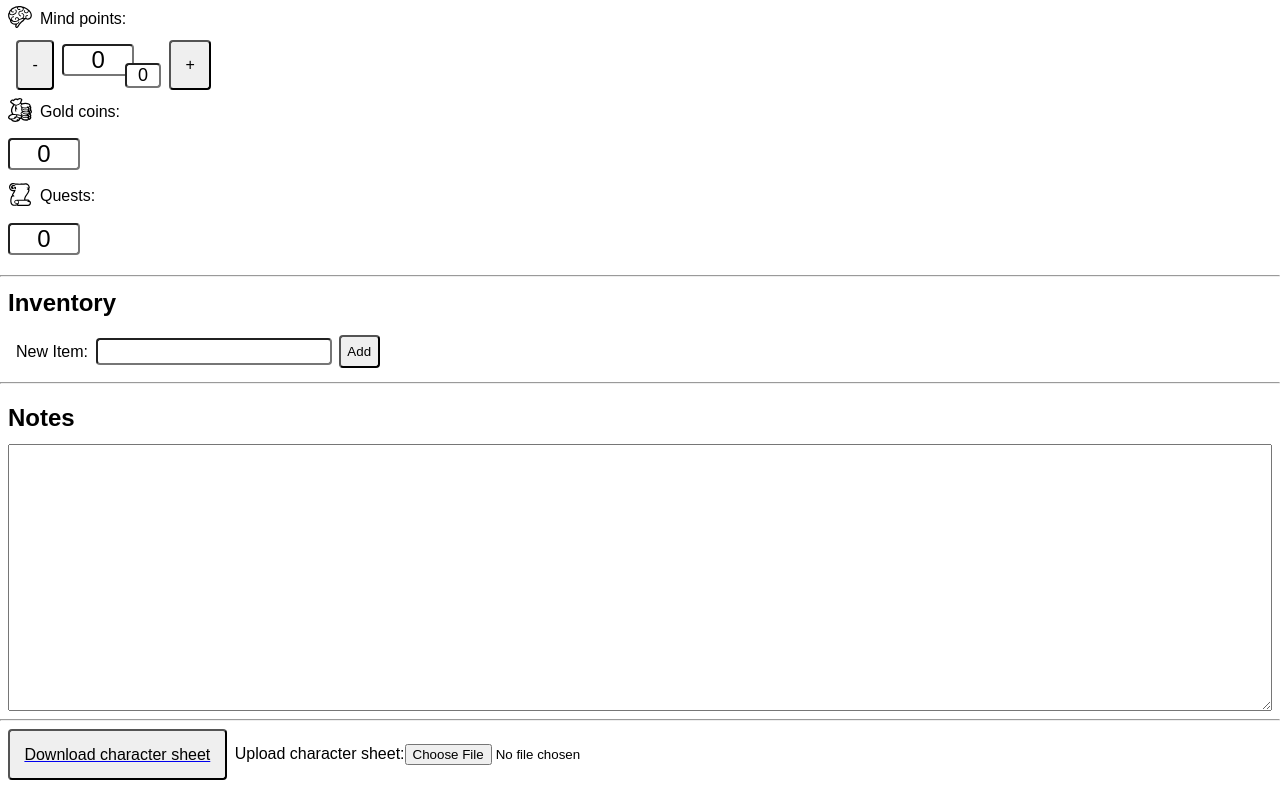
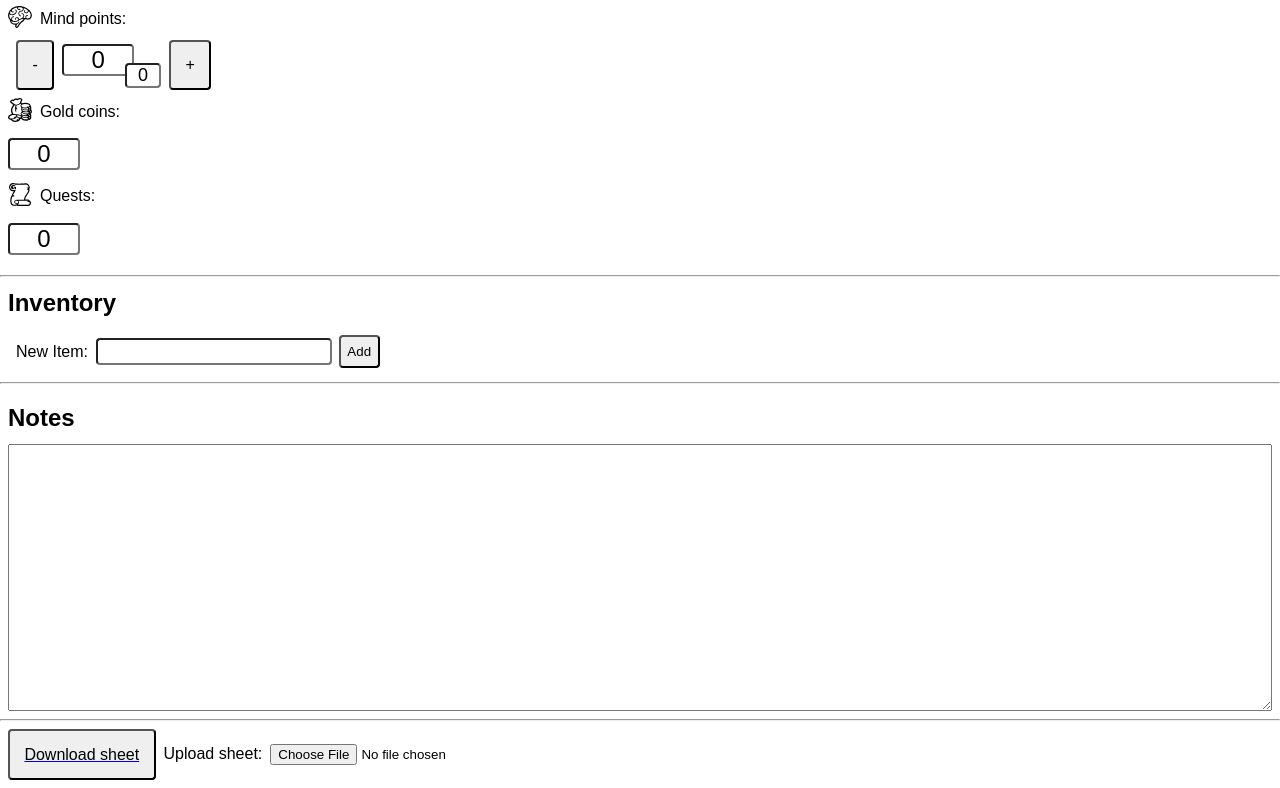
Before and after one commit to fburato/heroquest-character-sheet, a Next.js app: page /heroquest-character-sheet/ in a window 1280 px wide. Shown: the part 506-1294 px from the top of the page. Built offline with nearby package versions, Linux system fonts and the light colour scheme.

Commit message:
Add internationalisation

```diff
--- a/src/app/components/character_sheet.tsx
+++ b/src/app/components/character_sheet.tsx
@@ -6,12 +6,14 @@ import GeneralInfo from "./general"
 import CharacterValues from "./character_values"
 import InventoryComponent from "./inventory"
 import NotesSection from "./notes"
+import { getLocalisedMessages } from "./lang"
 
 export default function CharacterSheet() {
+    const messages = getLocalisedMessages()
     return (
         <div className="characterSheet">
             <section>
-                <h1 id="header">Character sheet</h1>
+                <h1 id="header">{messages["app.header"]}</h1>
             </section>
             <GeneralInfo />
             <hr />
--- a/src/app/components/character_values/component.tsx
+++ b/src/app/components/character_values/component.tsx
@@ -1,6 +1,7 @@
 import { FC } from "react"
 import { useDispatch, useSelector } from "react-redux"
 import { changeAttackDiceBaseValue, changeAttackDiceValue, changeBodyPointsBaseValue, changeBodyPointsValue, changeDefendDiceBaseValue, changeDefendDiceValue, changeGoldCoinsValue, changeMindPointsBaseValue, changeMindPointsValue, changeQuestsValue, CharacterValues, decreaseAttackDiceValue, decreaseBodyPointsValue, decreaseDefendDiceValue, decreaseMindPointsValue, increaseAttackDiceValue, increaseBodyPointsValue, increaseDefendDiceValue, increaseMindPointsValue } from "./reducer"
+import { getLocalisedMessages } from "../lang"
 
 
 const NumericFieldWithBase: FC<{
@@ -50,6 +51,7 @@ const NumericField: FC<{ valueId: string, label: string, value: number, onChange
 }
 
 const CharacterValuesComponent: FC<unknown> = () => {
+    const messages = getLocalisedMessages()
     const characterValues = useSelector<{ characterValues: CharacterValues }, CharacterValues>(state => state.characterValues)
     const dispatch = useDispatch()
     return (
@@ -59,7 +61,7 @@ const CharacterValuesComponent: FC<unknown> = () => {
                     value={characterValues.attackDice.value}
                     baseValue={characterValues.attackDice.baseValue}
                     valueId="attackDice"
-                    label="Attack dice:"
+                    label={messages["characterValues.attackDice.label"]}
                     onChangeHandler={(num) => dispatch(changeAttackDiceValue(num))}
                     plusHandler={() => dispatch(increaseAttackDiceValue(null))}
                     minusHandler={() => dispatch(decreaseAttackDiceValue(null))}
@@ -69,7 +71,7 @@ const CharacterValuesComponent: FC<unknown> = () => {
                     value={characterValues.defendDice.value}
                     baseValue={characterValues.defendDice.baseValue}
                     valueId="defendDice"
-                    label="Defend dice:"
+                    label={messages["characterValues.defendDice.label"]}
                     onChangeHandler={(num) => dispatch(changeDefendDiceValue(num))}
                     plusHandler={() => dispatch(increaseDefendDiceValue(null))}
                     minusHandler={() => dispatch(decreaseDefendDiceValue(null))}
@@ -79,7 +81,7 @@ const CharacterValuesComponent: FC<unknown> = () => {
                     value={characterValues.bodyPoints.value}
                     baseValue={characterValues.bodyPoints.baseValue}
                     valueId="bodyPoints"
-                    label="Body points:"
+                    label={messages["characterValues.bodyPoints.label"]}
                     onChangeHandler={(num) => dispatch(changeBodyPointsValue(num))}
                     plusHandler={() => dispatch(increaseBodyPointsValue(null))}
                     minusHandler={() => dispatch(decreaseBodyPointsValue(null))}
@@ -89,7 +91,7 @@ const CharacterValuesComponent: FC<unknown> = () => {
                     value={characterValues.mindPoints.value}
                     baseValue={characterValues.mindPoints.baseValue}
                     valueId="mindPoints"
-                    label="Mind points:"
+                    label={messages["characterValues.mindPoints.label"]}
                     onChangeHandler={(num) => dispatch(changeMindPointsValue(num))}
                     plusHandler={() => dispatch(increaseMindPointsValue(null))}
                     minusHandler={() => dispatch(decreaseMindPointsValue(null))}
@@ -97,8 +99,14 @@ const CharacterValuesComponent: FC<unknown> = () => {
                 />
             </div>
             <div id="characterValuesFree">
-                <NumericField value={characterValues.goldCoins} valueId="goldCoins" label="Gold coins:" onChangeHandler={(num) => dispatch(changeGoldCoinsValue(num))} />
-                <NumericField value={characterValues.quests} valueId="quests" label="Quests:" onChangeHandler={(num) => dispatch(changeQuestsValue(num))} />
+                <NumericField
+                    value={characterValues.goldCoins} valueId="goldCoins"
+                    label={messages["characterValues.goldCoins.label"]}
+                    onChangeHandler={(num) => dispatch(changeGoldCoinsValue(num))} />
+                <NumericField
+                    value={characterValues.quests}
+                    valueId="quests" label={messages["characterValues.quests.label"]}
+                    onChangeHandler={(num) => dispatch(changeQuestsValue(num))} />
             </div>
         </section>
     )
--- a/src/app/components/general/component.tsx
+++ b/src/app/components/general/component.tsx
@@ -1,16 +1,18 @@
 import { FC } from "react";
 import { useDispatch, useSelector } from "react-redux";
 import { changeCharacter, changeName, GeneralState } from "./reducer";
+import { getLocalisedMessages } from "../lang";
 
 const GeneralInfo: FC<unknown> = () => {
+    const messages = getLocalisedMessages()
     const characterName = useSelector<{ general: GeneralState }, string>(state => state.general.name)
     const characterKind = useSelector<{ general: GeneralState }, string>(state => state.general.character)
     const dispatch = useDispatch()
     return (
         <section id="general">
-            <label htmlFor="characterName">Name:</label>
+            <label htmlFor="characterName">{messages["general.name.label"]}</label>
             <input type="text" id="characterName" name="characterName" value={characterName} onChange={(event) => dispatch(changeName(event.target.value))} />
-            <label htmlFor="characterType">Character:</label>
+            <label htmlFor="characterType">{messages["general.character.label"]}</label>
             <input type="text" id="characterType" name="characterName" value={characterKind} onChange={(event) => dispatch(changeCharacter(event.target.value))} />
         </section>
     )
--- /dev/null
+++ b/src/app/components/lang.tsx
@@ -0,0 +1,88 @@
+interface Messages {
+    "app.header": string
+    "general.name.label": string,
+    "general.character.label": string
+    "characterValues.attackDice.label": string
+    "characterValues.defendDice.label": string
+    "characterValues.bodyPoints.label": string
+    "characterValues.mindPoints.label": string
+    "characterValues.goldCoins.label": string
+    "characterValues.quests.label": string
+    "inventory.header": string
+    "inventory.newItem.label": string
+    "inventory.newItemButton.label": string
+    "notes.header": string
+    "app.downloadButton.label": string
+    "app.uploadButton.label": string
+}
+
+interface Translations {
+    it: Messages
+    en: Messages
+}
+
+const translations: Translations = {
+    it: {
+        "app.header": "Scheda personaggio",
+        "general.name.label": "Nome:",
+        "general.character.label": "Personaggio:",
+        "characterValues.attackDice.label": "Dadi d'attacco:",
+        "characterValues.defendDice.label": "Dadi di difesa",
+        "characterValues.bodyPoints.label": "Punti corpo:",
+        "characterValues.mindPoints.label": "Punti mente:",
+        "characterValues.goldCoins.label": "Monete d'oro",
+        "characterValues.quests.label": "Impresa",
+        "inventory.header": "Inventario",
+        "inventory.newItem.label": "Nuovo oggetto:",
+        "inventory.newItemButton.label": "Aggiungi",
+        "notes.header": "Note",
+        "app.downloadButton.label": "Scarica scheda",
+        "app.uploadButton.label": "Carica scheda:",
+    },
+    en: {
+        "app.header": "Character sheet",
+        "general.name.label": "Name:",
+        "general.character.label": "Character:",
+        "characterValues.attackDice.label": "Attack dice:",
+        "characterValues.defendDice.label": "Defend dice:",
+        "characterValues.bodyPoints.label": "Body points:",
+        "characterValues.mindPoints.label": "Mind points:",
+        "characterValues.goldCoins.label": "Gold coins:",
+        "characterValues.quests.label": "Quests:",
+        "inventory.header": "Inventory",
+        "inventory.newItem.label": "New Item:",
+        "inventory.newItemButton.label": "Add",
+        "notes.header": "Notes",
+        "app.downloadButton.label": "Download sheet",
+        "app.uploadButton.label": "Upload sheet:",
+    }
+}
+
+var locale = "en"
+if (typeof navigator !== "undefined") {
+    const navigatorLocale = navigator.language
+    if (navigatorLocale.toLowerCase().includes("it")) {
+        locale = "it"
+    }
+}
+
+if (typeof document !== "undefined" && typeof document.location !== "undefined" && typeof document.location.search !== "undefined") {
+    const searchParams = new URLSearchParams(document.location.search)
+    const localeParam = searchParams.get("locale")
+    if (localeParam && localeParam.includes("it")) {
+        locale = "it"
+    }
+}
+
+export const getLocale = (): string => {
+    return locale
+}
+
+export const getLocalisedMessages = (): Messages => {
+    const locale = getLocale()
+    if (locale == "it") {
+        return translations.it
+    } else {
+        return translations.en
+    }
+}
--- a/src/app/components/notes/component.tsx
+++ b/src/app/components/notes/component.tsx
@@ -1,13 +1,15 @@
 import { FC } from "react";
 import { useDispatch, useSelector } from "react-redux";
 import { NotesState, updateNotes } from "./reducer";
+import { getLocalisedMessages } from "../lang";
 
 const NotesSection: FC<unknown> = () => {
+    const messages = getLocalisedMessages()
     const text = useSelector<{ notes: NotesState }, string>(state => state.notes.text)
     const dispatch = useDispatch()
     return (
         <section id="notes">
-            <h1>Notes</h1>
+            <h1>{messages["notes.header"]}</h1>
             <textarea value={text} onChange={(event) => dispatch(updateNotes(event.target.value))} />
         </section>
     )
--- a/src/app/components/style.css
+++ b/src/app/components/style.css
@@ -233,3 +233,7 @@ h1 {
 #notes textarea {
     height: 20em;
 }
+
+.uploadButton label {
+    margin-right: .5em;
+}
--- a/src/app/page.tsx
+++ b/src/app/page.tsx
@@ -5,8 +5,10 @@ import { Provider, useDispatch, useSelector } from "react-redux"
 import store from './store'
 import { SummarisedState } from "./store"
 import { loadAction } from "./reducer"
+import { getLocalisedMessages } from "./components/lang"
 
 const App: FC<unknown> = () => {
+  const messages = getLocalisedMessages()
   const summary = useSelector<{ summary: SummarisedState }>(state => state.summary)
   const dispatch = useDispatch()
   const [fileValue, setFileValue] = useState<string>("")
@@ -16,10 +18,10 @@ const App: FC<unknown> = () => {
 
       <div className="stateManager">
         <a href={`data:text/json;charset=utf-8,${encodeURIComponent(JSON.stringify(summary))}`} download={"state.json"} className="downloadButton">
-          <button>Download character sheet</button>
+          <button>{messages["app.downloadButton.label"]}</button>
         </a>
         <div className="uploadButton">
-          <label htmlFor="file" id="fileLabel" >Upload character sheet:</label>
+          <label htmlFor="file" id="fileLabel" >{messages["app.uploadButton.label"]}</label>
           <input type="file" name="file" onChange={async (event) => {
             const fileList = event.target.files
             if (fileList && event.target.value) {
```
Also changed, not shown: src/app/components/inventory/component.tsx (+5 -3 lines).
